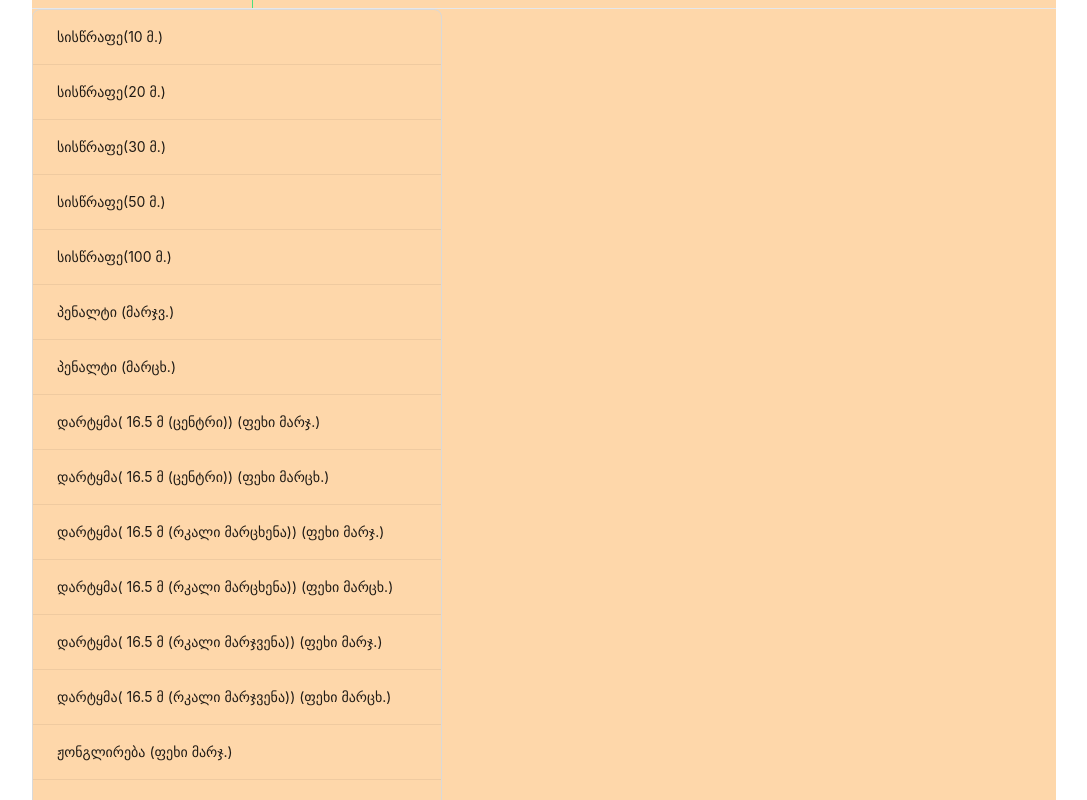
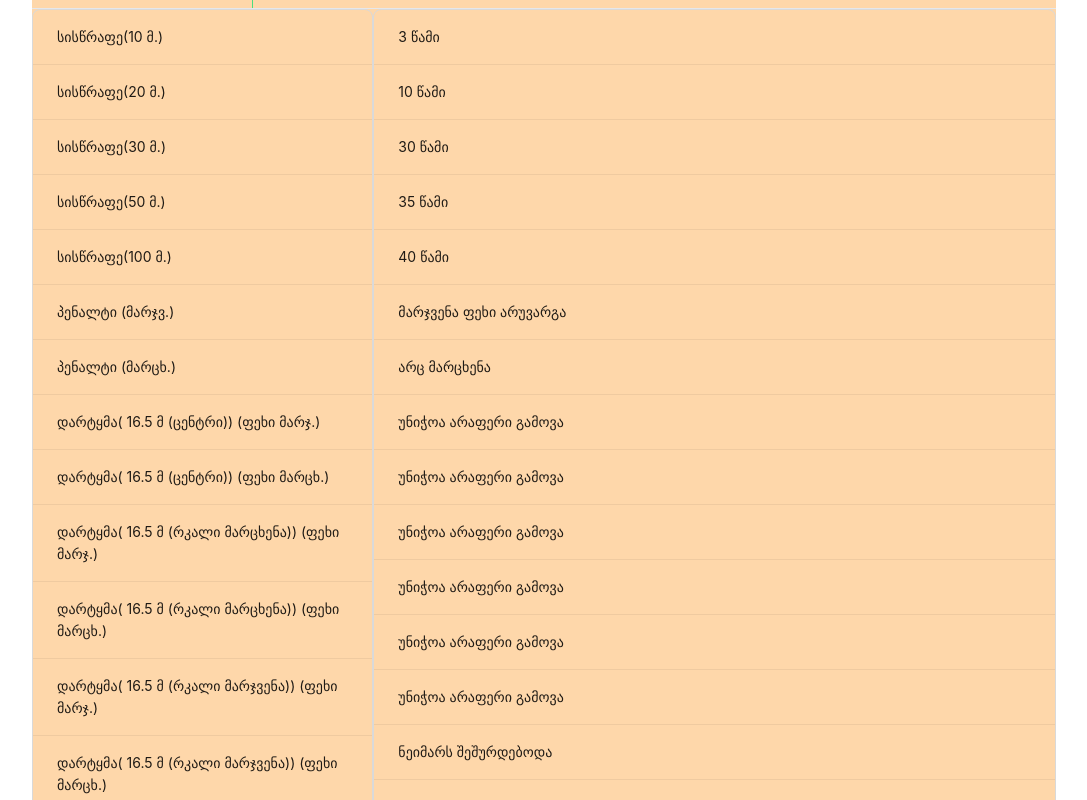
Before and after one commit to GiorgiJulakidze1997/geokids, a React (Vite) app: page /playerPage in a window 1280 px wide. Shown: the part 240-1040 px from the top of the page, without its empty margins (96-1183 px from the left). Built offline with nearby package versions, Linux system fonts and the light colour scheme.

Commit message:
Added data for results

```diff
--- a/src/components/playerPage/PlayerInfo.tsx
+++ b/src/components/playerPage/PlayerInfo.tsx
@@ -20,6 +20,26 @@ const data = [
   "ჟონგლირება (მუხლი მარჯვ.)",
   "ჟონგლირება (მუხლი მარცხ.)",
 ];
+const resultsData = [
+    "3 წამი",
+    "10 წამი",
+    "30 წამი",
+    "35 წამი",
+    "40 წამი",
+    "მარჯვენა ფეხი არუვარგა",
+    "არც მარცხენა",
+    "უნიჭოა არაფერი გამოვა",
+    "უნიჭოა არაფერი გამოვა",
+    "უნიჭოა არაფერი გამოვა",
+    "უნიჭოა არაფერი გამოვა",
+    "უნიჭოა არაფერი გამოვა",
+    "უნიჭოა არაფერი გამოვა",
+    "ნეიმარს შეშურდებოდა",
+    "ნეიმარს შეშურდებოდა",
+    "ნეიმარს შეშურდებოდა",
+    "ნეიმარს შეშურდებოდა",
+    "ნეიმარს შეშურდებოდა",
+]
 const PlayerInfo = () => {
   return (
     <div className="container mx-auto mt-10">
@@ -55,7 +75,8 @@ const PlayerInfo = () => {
           </div>
         </div>
         {/* side panel */}
-        <div className="w-[40%] min-h-[80dvh]">
+        <div className="flex">
+          <div className="w-[50%] min-h-[80dvh]">
             <List
               size="large"
               bordered
@@ -63,6 +84,15 @@ const PlayerInfo = () => {
               renderItem={(item) => <List.Item>{item}</List.Item>}
             />
           </div>
+          <div className="w-full min-h-[80dvh]">
+            <List
+              size="large"
+              bordered
+              dataSource={resultsData}
+              renderItem={(item) => <List.Item>{item}</List.Item>}
+            />
+          </div>
+        </div>
       </div>
     </div>
   );
```
Lines whose indentation alone changed are shown as unchanged.
